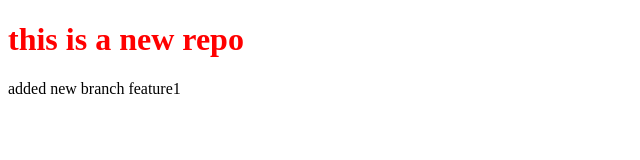
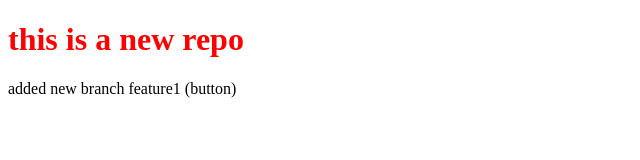
Before and after one commit to harshjumnani/localrepo, a plain HTML site: page index.html in a window 1280 px wide. Shown: the full height of the page, 0-640 px from the left. Drawn offline with Linux system fonts and the light colour scheme.

Commit message:
added button

```diff
--- a/index.html
+++ b/index.html
@@ -8,6 +8,6 @@
 </head>
 <body>
     <h1>this is a new repo</h1>
-    <p>added new branch feature1</p>
+    <p>added new branch feature1 (button)</p>
 </body>
 </html>
```
